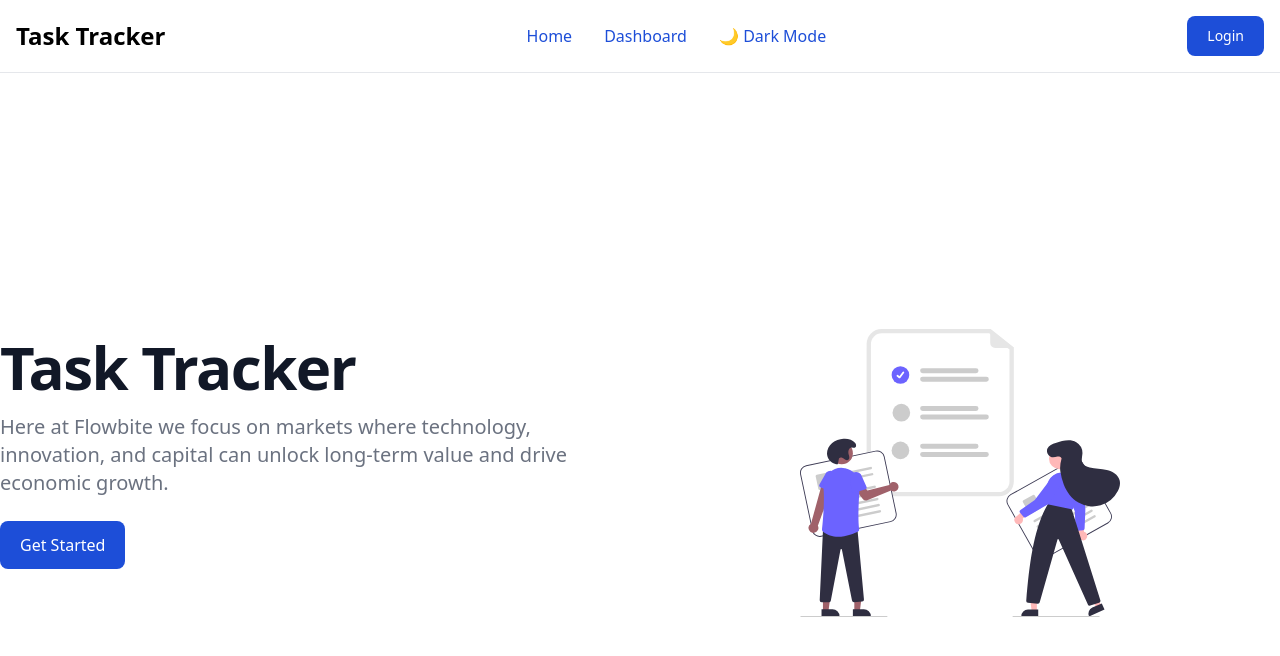
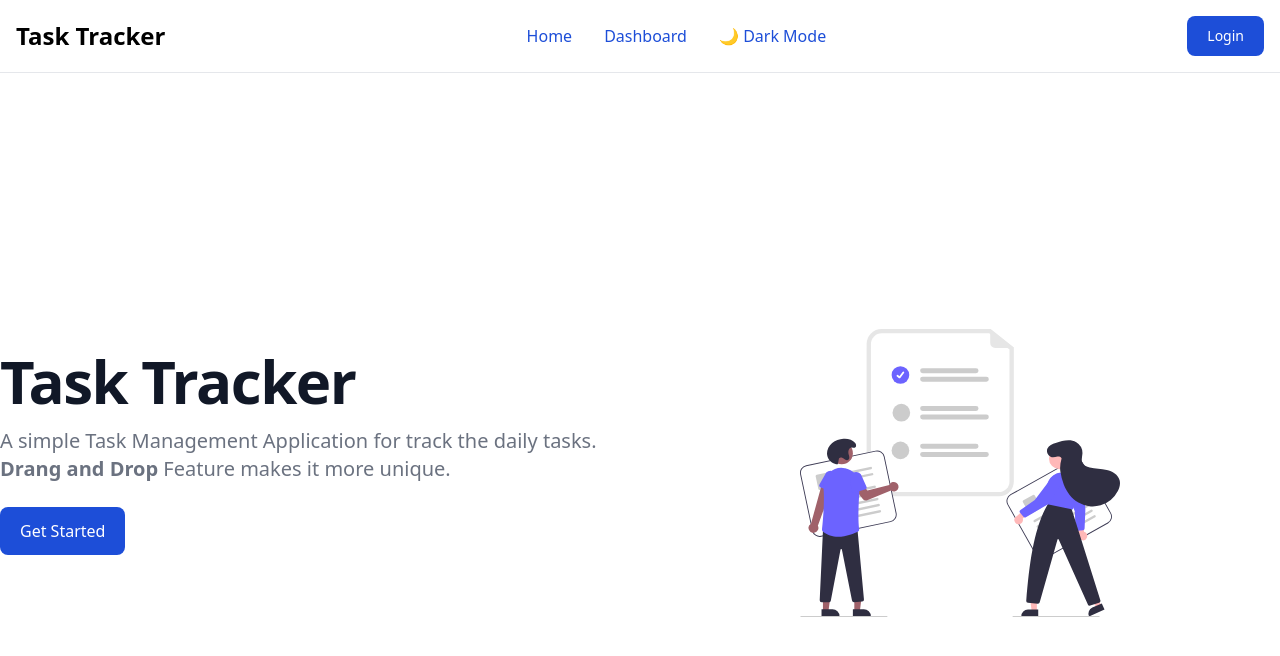
Before and after one commit to sumdx/task-management-client-side, a React (Vite) app: page / in a window 1280 px wide. Shown: the top 656 px of the page. Built offline with nearby package versions, Linux system fonts and the light colour scheme; no server answers.

Commit message:
timestamp added

```diff
--- a/src/Components/AddTasks.jsx
+++ b/src/Components/AddTasks.jsx
@@ -30,6 +30,7 @@ const AddTasks = ({ tasks = {} ,allTaskRefetch}) => {
       dueDate,
       category,
       order,
+      createdAt: new Date().toISOString(),
     };
 
     axiosPublic
--- a/src/Components/Home.jsx
+++ b/src/Components/Home.jsx
@@ -11,8 +11,9 @@ const Home = () => {
             Task Tracker
           </h1>
           <p className="mb-6 md:text-left text-lg font-normal text-gray-500 lg:text-xl  dark:text-gray-400">
-            Here at Flowbite we focus on markets where technology, innovation,
-            and capital can unlock long-term value and drive economic growth.
+           A simple Task Management Application for track the daily tasks.
+           <br />
+           <b>Drang and Drop</b> Feature makes it more unique.
           </p>
           <NavLink
             to={"/dashboard"}
--- a/src/Components/Task.jsx
+++ b/src/Components/Task.jsx
@@ -28,7 +28,7 @@ const Task = ({ task, allTaskRefetch }) => {
     } else {
       setDueText(`${daysDifference} days left.`);
     }
-  }, [task]);
+  }, [task,allTaskRefetch]);
   const handleCartEdit = () => {
     setIsModalOpen(true);
   };
@@ -46,7 +46,7 @@ const Task = ({ task, allTaskRefetch }) => {
 
     axiosPublic.patch(`/tasks/${task._id}`, updateDoc).then((res) => {
       setIsModalOpen(false);
-      allTaskRefetch;
+      allTaskRefetch();
       Swal.fire({
         title: "Success!",
         text: "Update Successfully",
@@ -169,6 +169,7 @@ const Task = ({ task, allTaskRefetch }) => {
         <div className="space-y-1">
           <h2 className="text-lg font-bold">{task.title}</h2>
           <p className="text-sm">{task.description}</p>
+          <p className="text-sm">Created At : {new Date(task.createdAt).toLocaleString()}</p>
           <div>
             {overDue ? (
               <span className="bg-red-300 text-red-900 text-xs font-medium me-2 px-2.5 py-0.5 rounded-sm dark:bg-red-900 dark:text-red-300">
```
